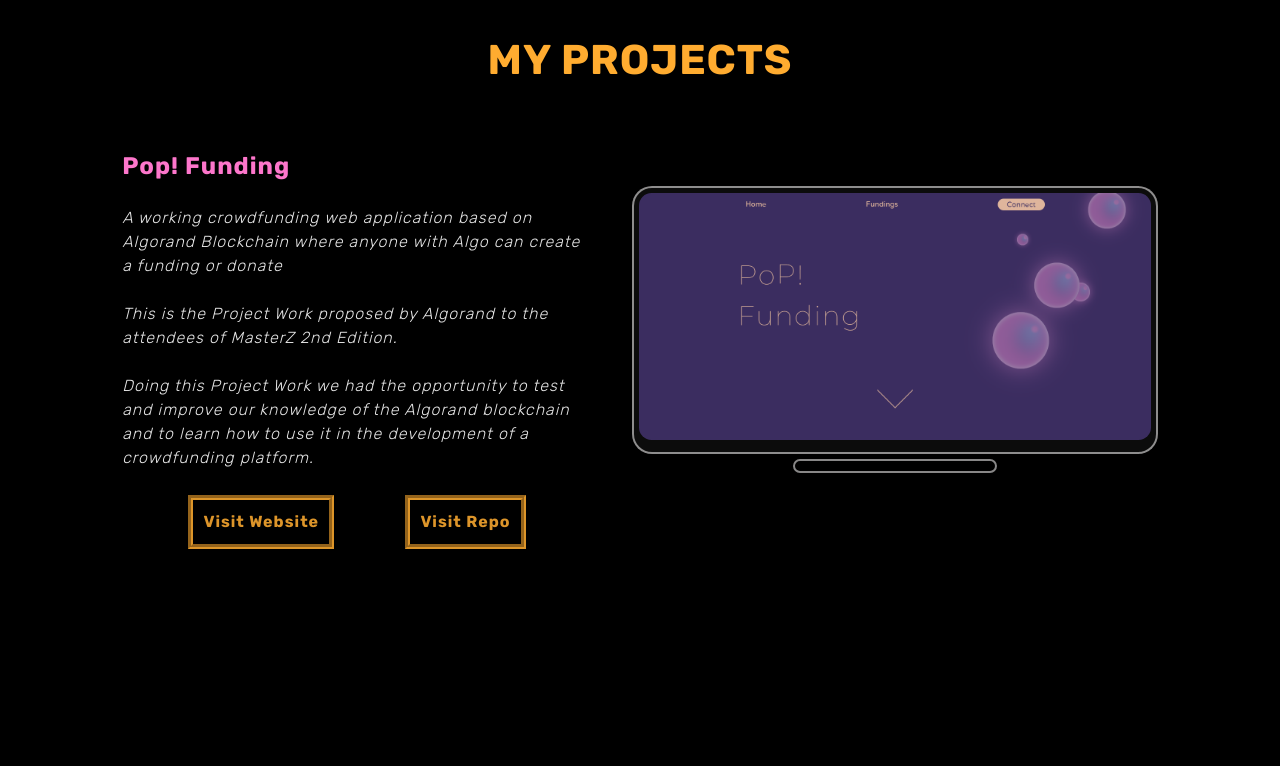
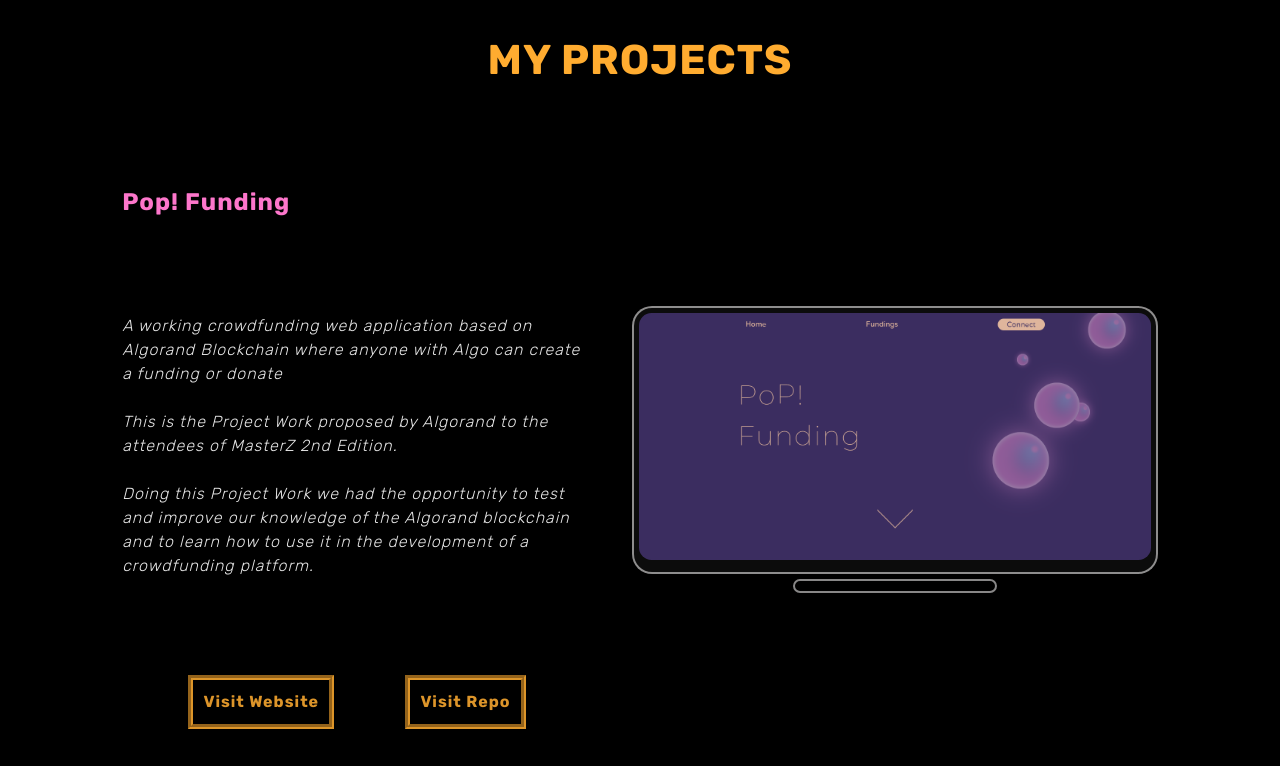
Before and after one commit to MikeCheek/portfolio, a Next.js app: page / in a window 1280 px wide. Shown: the part 1420-2186 px from the top of the page. Built offline with nearby package versions, Linux system fonts and the light colour scheme.

Commit message:
Fixed ui problem

```diff
--- a/components/projects/index.module.scss
+++ b/components/projects/index.module.scss
@@ -24,7 +24,7 @@
   @media screen and (min-width: 768px) {
     flex-direction: row;
     gap: 40px;
-    height: 50vh;
+    max-height: 80vh;
   }
 }
 
```
